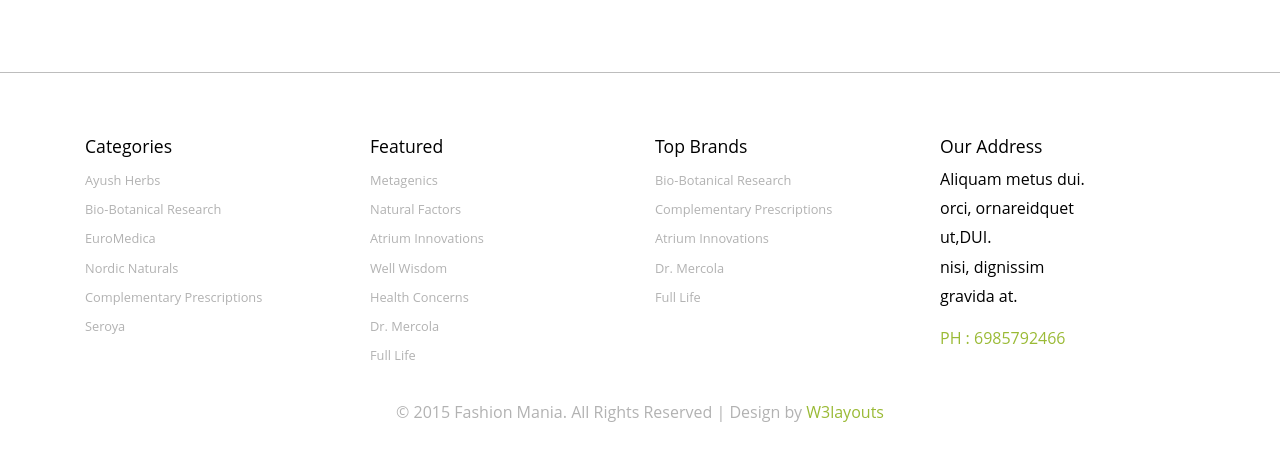
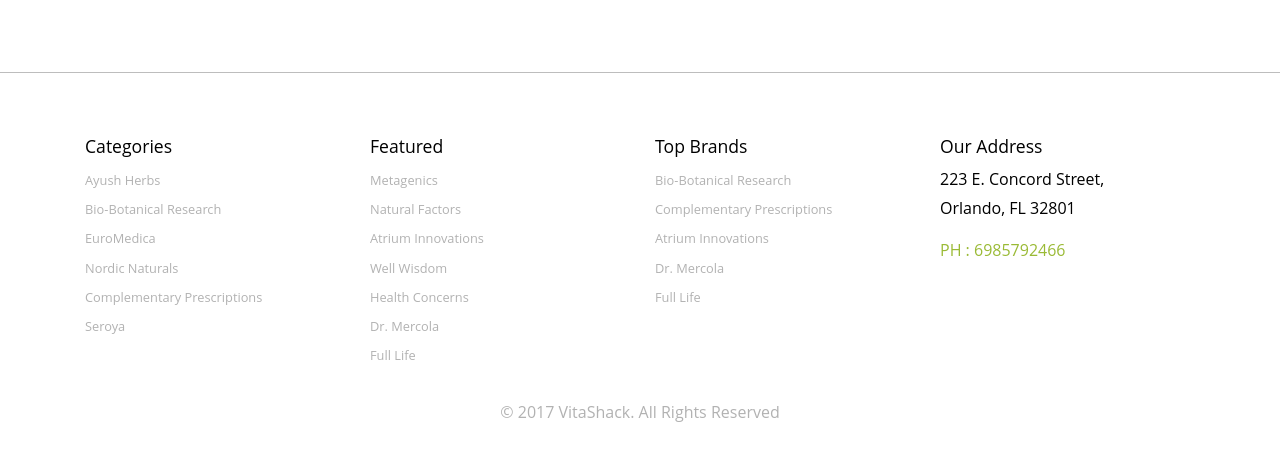
Before and after one commit to kehv1n/vitashack, a plain HTML site: page products.html in a window 1280 px wide. Shown: the part 2048-2508 px from the top of the page. Drawn offline with Linux system fonts and the light colour scheme.

Commit message:
fixed details

```diff
--- a/products.html
+++ b/products.html
@@ -636,16 +636,14 @@
 				<div class="col-md-3 footer-bottom-cate cate-bottom">
 					<h6>Our Address</h6>
 					<ul>
-						<li>Aliquam metus  dui. </li>
-						<li>orci, ornareidquet</li>
-						<li> ut,DUI.</li>
-						<li>nisi, dignissim</li>
-						<li>gravida at.</li>
+						<li>223 E. Concord Street,</li>
+						<li>Orlando, FL 32801</li>
+
 						<li class="phone">PH : 6985792466</li>
 					</ul>
 				</div>
 				<div class="clearfix"> </div>
-				<p class="footer-class"> © 2015 Fashion Mania. All Rights Reserved | Design by <a href="http://w3layouts.com/" target="_blank">W3layouts</a> </p>
+				<p class="footer-class"> © 2017 VitaShack. All Rights Reserved </a> </p>
 			</div>
 	</div>
 </div>
```
Also changed, not shown: index.html (+1 -1 lines).
